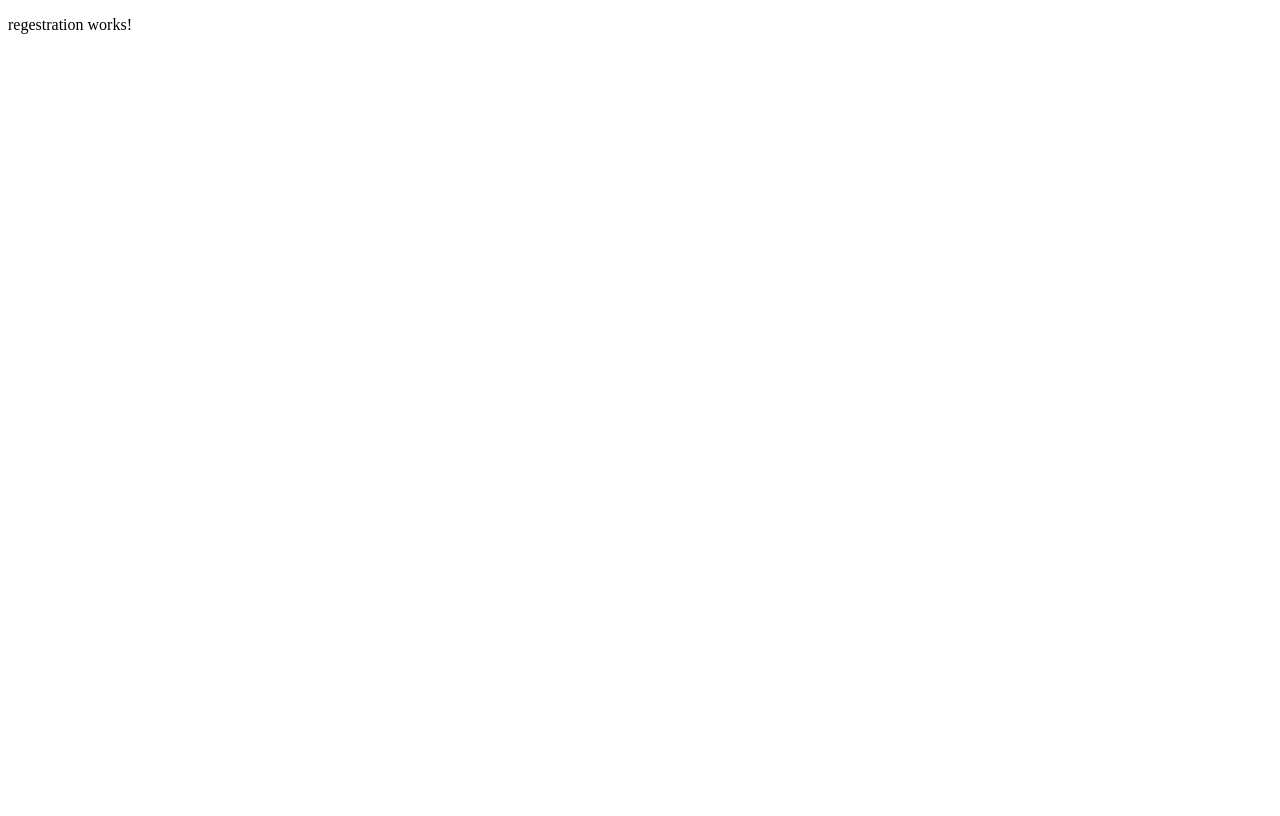
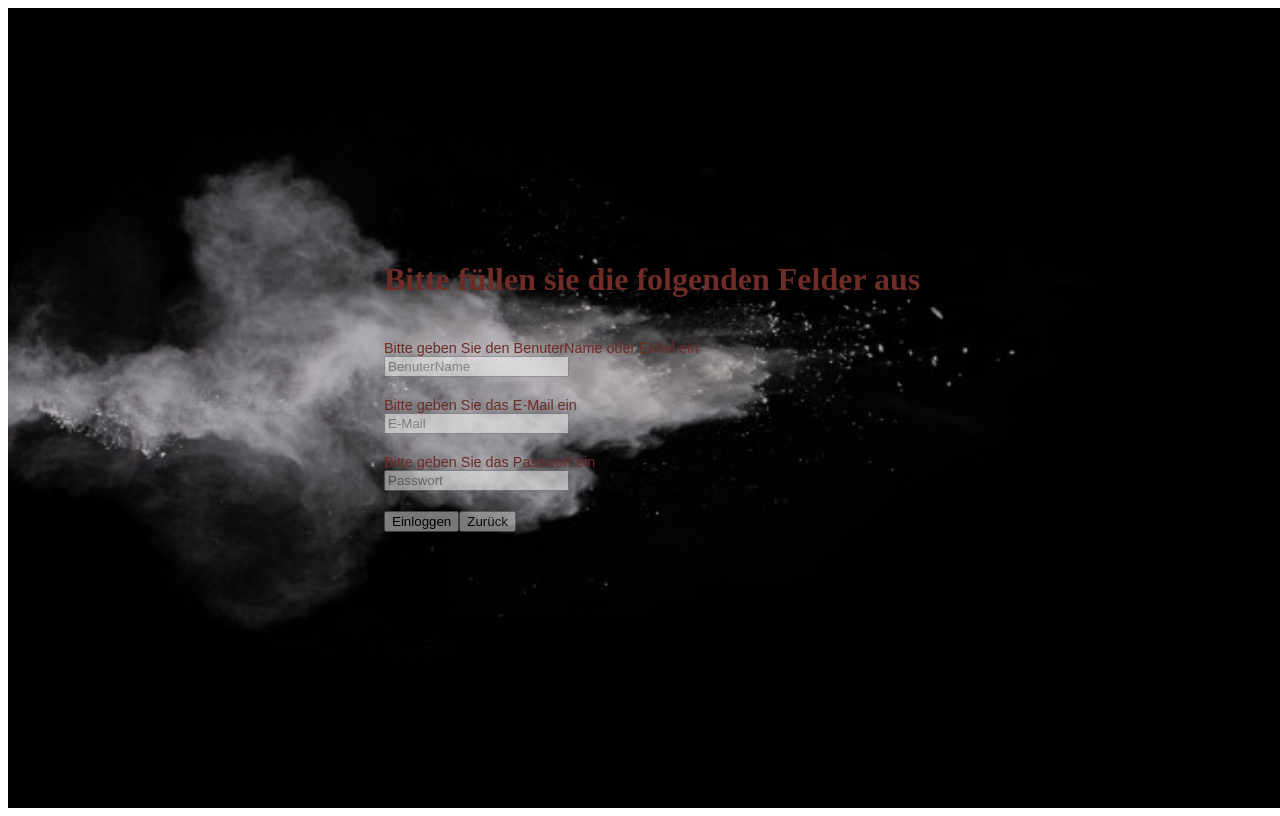
Before and after one commit to MarkusMeier93/FriendCloud, an Angular app: page /regestration-component in a window 1280 px wide. Built offline with nearby package versions, Linux system fonts and the light colour scheme.

Commit message:
update UI

```diff
--- a/src/app/app.component.css
+++ b/src/app/app.component.css
@@ -0,0 +1,9 @@
+.backgroundLayout{
+    height: 100vh;
+    width: 100vw;
+    background-color:rgb(81, 80, 107);
+}
+img{
+    height: 100vh;
+    width: 100vw;
+}
--- a/src/app/app.component.html
+++ b/src/app/app.component.html
@@ -1,3 +1,4 @@
-
-
-<router-outlet></router-outlet>
+<div class="backgroundLayout">
+    <img src="assets\backgroundFriendCloud.jpg" />
+        <router-outlet></router-outlet>
+</div>
--- a/src/app/login/login.component.css
+++ b/src/app/login/login.component.css
@@ -0,0 +1,26 @@
+.backgroundLayout{
+    position: fixed;
+    top:30%;
+    left:30%;
+    color: rgb(109, 44, 38);
+}
+h1{
+    color: rgb(109, 44, 38);
+    text-align: center;
+}
+label {
+    display: block;
+    font: .9rem 'Fira Sans', sans-serif;
+    padding-top: 20px;
+}
+input{
+
+    display: block;
+    opacity: 0.5;
+}
+.buttonStyle{
+    opacity: 0.5;
+}
+.buttonLayout{
+    padding-top: 20px;
+}
--- a/src/app/login/login.component.html
+++ b/src/app/login/login.component.html
@@ -1 +1,17 @@
-<p>login works!</p>
+<div class="backgroundLayout">
+    <h1>Login</h1>
+    <div>
+     <div>
+         <label>Bitte geben Sie den BenuterName oder Email ein</label>
+         <input #loginUserName type="text" placeholder="BenuterName"/>
+     </div>
+        <div>
+         <label>Bitte geben Sie das Passwort ein</label>
+         <input #loginPassWord type="password" placeholder="Passwort"/>
+        </div>
+        <div class="buttonLayout">
+        <button class="buttonStyle" >Einloggen</button>
+        <button class="buttonStyle"  >Zurück</button>
+    </div>
+    </div>
+ </div>
--- a/src/app/regestration/regestration.component.css
+++ b/src/app/regestration/regestration.component.css
@@ -0,0 +1,22 @@
+.backgroundLayout{
+    position: fixed;
+    top:30%;
+    left:30%;
+    color: rgb(109, 44, 38);
+}
+label {
+    display: block;
+    font: .9rem 'Fira Sans', sans-serif;
+    padding-top: 20px;
+}
+input{
+
+    display: block;
+    opacity: 0.5;
+}
+.buttonStyle{
+    opacity: 0.5;
+}
+.buttonLayout{
+    padding-top: 20px;
+}
--- a/src/app/regestration/regestration.component.html
+++ b/src/app/regestration/regestration.component.html
@@ -1 +1,21 @@
-<p>regestration works!</p>
+<div class="backgroundLayout">
+   <h1>Bitte füllen sie die folgenden Felder aus</h1>
+   <div>
+    <div>
+        <label>Bitte geben Sie den BenuterName oder EMail ein</label>
+        <input #loginUserName type="text" placeholder="BenuterName"/>
+    </div>
+    <div >
+        <label>Bitte geben Sie das E-Mail ein</label>
+        <input #loginEmail type="text" placeholder="E-Mail"/>
+    </div>
+       <div>
+        <label>Bitte geben Sie das Passwort ein</label>
+        <input #loginPassWord type="password" placeholder="Passwort"/>
+       </div>
+       <div class="buttonLayout">
+        <button class="buttonStyle" (click)="tryToLogin(loginUserName.value,loginPassWord.value)">Einloggen</button>
+        <button class="buttonStyle" (click)="changeToStartSeite()" >Zurück</button>
+    </div>
+   </div>
+</div>
--- a/src/app/regestration/regestration.component.ts
+++ b/src/app/regestration/regestration.component.ts
@@ -1,4 +1,5 @@
 import { Component, OnInit } from '@angular/core';
+import { Router } from '@angular/router';
 
 @Component({
   selector: 'app-regestration',
@@ -7,9 +8,18 @@ import { Component, OnInit } from '@angular/core';
 })
 export class RegestrationComponent implements OnInit {
 
-  constructor() { }
+  constructor(private router:Router) { }
 
   ngOnInit(): void {
   }
+  tryToLogin(username:string,password:string){
+    console.log(username);
+    if(username=="Markus" && password=="test123"){
+      this.router.navigate(['/login-component'],{ queryParams: { user:username}})
+    }
 
+  }
+  changeToStartSeite(){
+    this.router.navigate(['/start-component']);
+  }
 }
--- a/src/app/start/start.component.css
+++ b/src/app/start/start.component.css
@@ -1,9 +1,30 @@
 .buttonStyle{
   text-align: center;
+  padding-bottom: 1cm;
+}
+.h1Layout{
+    padding-right: 2cm;
+    padding-left: 2cm;
 }
 .backgroundLayout{
+    color: rgb(109, 44, 38);
     position: fixed;
     top:30%;
     left:30%;
-    background-color: blue;
+
+
 }
+.btn {
+    opacity: 0.5;
+    background-color: rgba(7, 7, 7, 0); /* Blue background */
+    border: none; /* Remove borders */
+    color: white; /* White text */
+    padding: 12px 16px; /* Some padding */
+    font-size: 16px; /* Set a font size */
+    cursor: pointer; /* Mouse pointer on hover */
+  }
+
+  /* Darker background on mouse-over */
+  .btn:hover {
+    background-color: rgb(135, 135, 135);
+  }
--- a/src/app/start/start.component.html
+++ b/src/app/start/start.component.html
@@ -1,9 +1,12 @@
+<link rel="stylesheet" href="https://cdnjs.cloudflare.com/ajax/libs/font-awesome/4.7.0/css/font-awesome.min.css">
 <header class="backgroundLayout">
     <div >
-        <h1>Herzlich Wilkommen zu meiner ersten Internetseite</h1>
+        <h1 class="h1Layout">Herzlich Wilkommen  bei FriendCloud</h1>
         </div>
         <div class="buttonStyle" >
-            <button (click)="tryToLogin()"> Login</button>
-            <button (click)="tryToRegister()">Regestrieren</button>
+            <button class="btn" (click)="tryToRegister()"><i class="fa fa-pencil"></i> Regestrieren</button>
+        </div>
+        <div class="buttonStyle" >
+            <button class="btn" (click)="tryToLogin()"><i class="fa fa-sign-in"></i> Login</button>
         </div>
 </header>
```
Also changed, not shown: src/assets/backgroundFriendCloud.jpg (added).
